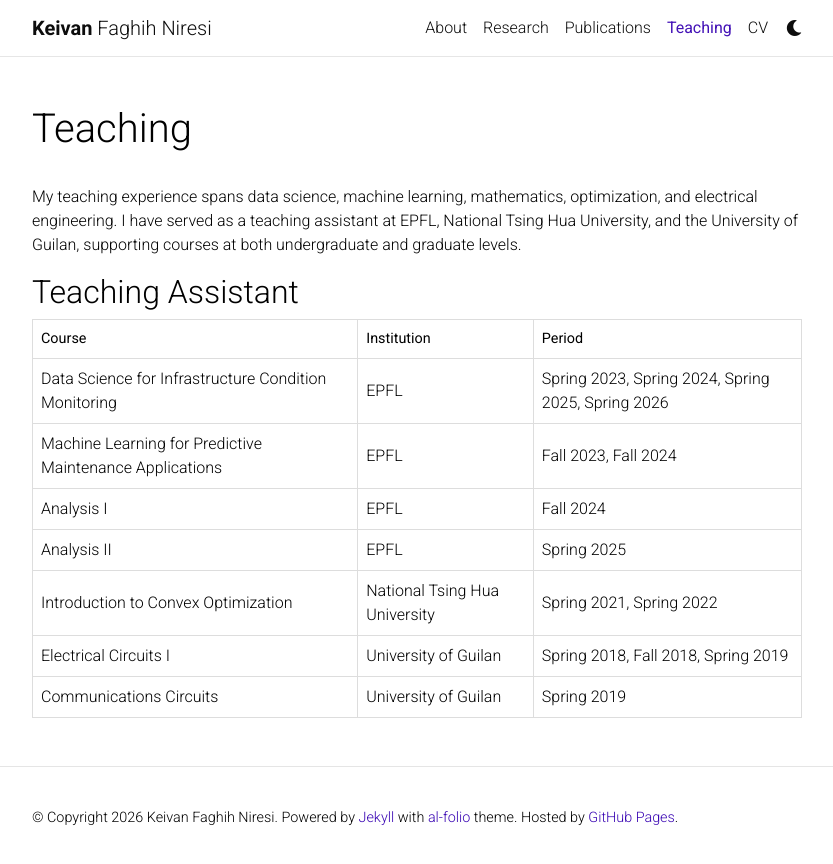
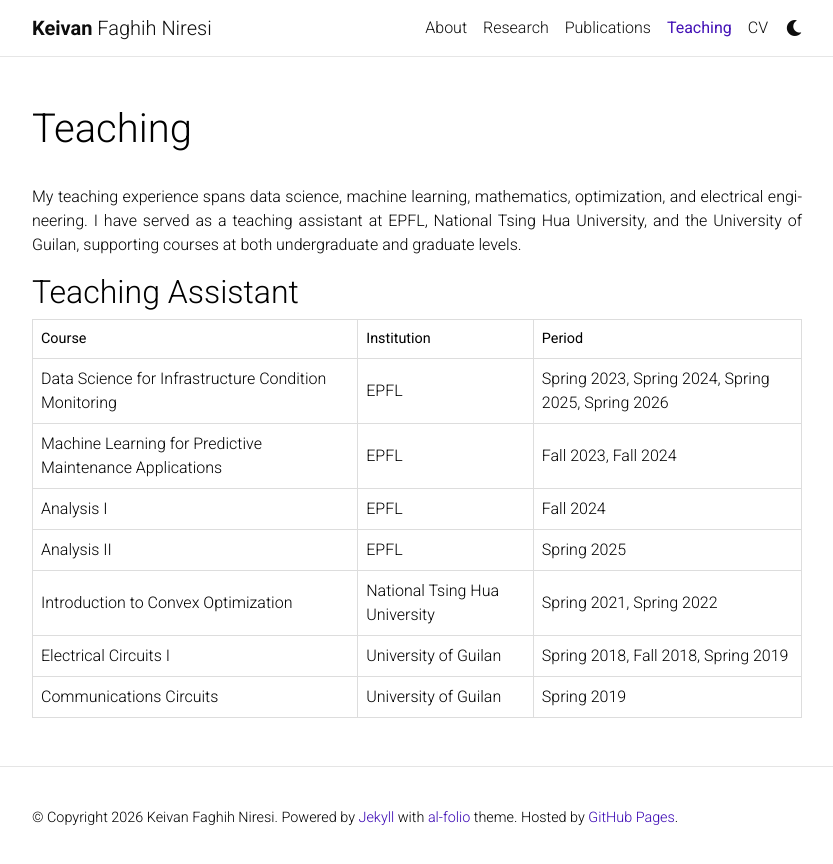
Before and after one commit to Keiv4n/keiv4n.github.io, a Jekyll site: the page built from _pages/teaching.md, in a window 1280 px wide. Shown: the top 864 px of the page, without its empty margins (223-1056 px from the left). Built offline with Jekyll 4.4.1, drawn with Linux system fonts in a browser that asks for light colours; full-size pictures stand in for the smaller copies a plugin makes; comment, search, counter and statistics services are not loaded; a style sheet for code colours, icons or effects is not loaded.

Commit message:
Update main.scss

```diff
--- a/assets/css/main.scss
+++ b/assets/css/main.scss
@@ -13,3 +13,9 @@ $max-content-width: {{ site.max_width }};
   "base",
   "distill"
 ;
+
+// Justify body text
+p {
+  text-align: justify;
+  hyphens: auto;
+}
```
